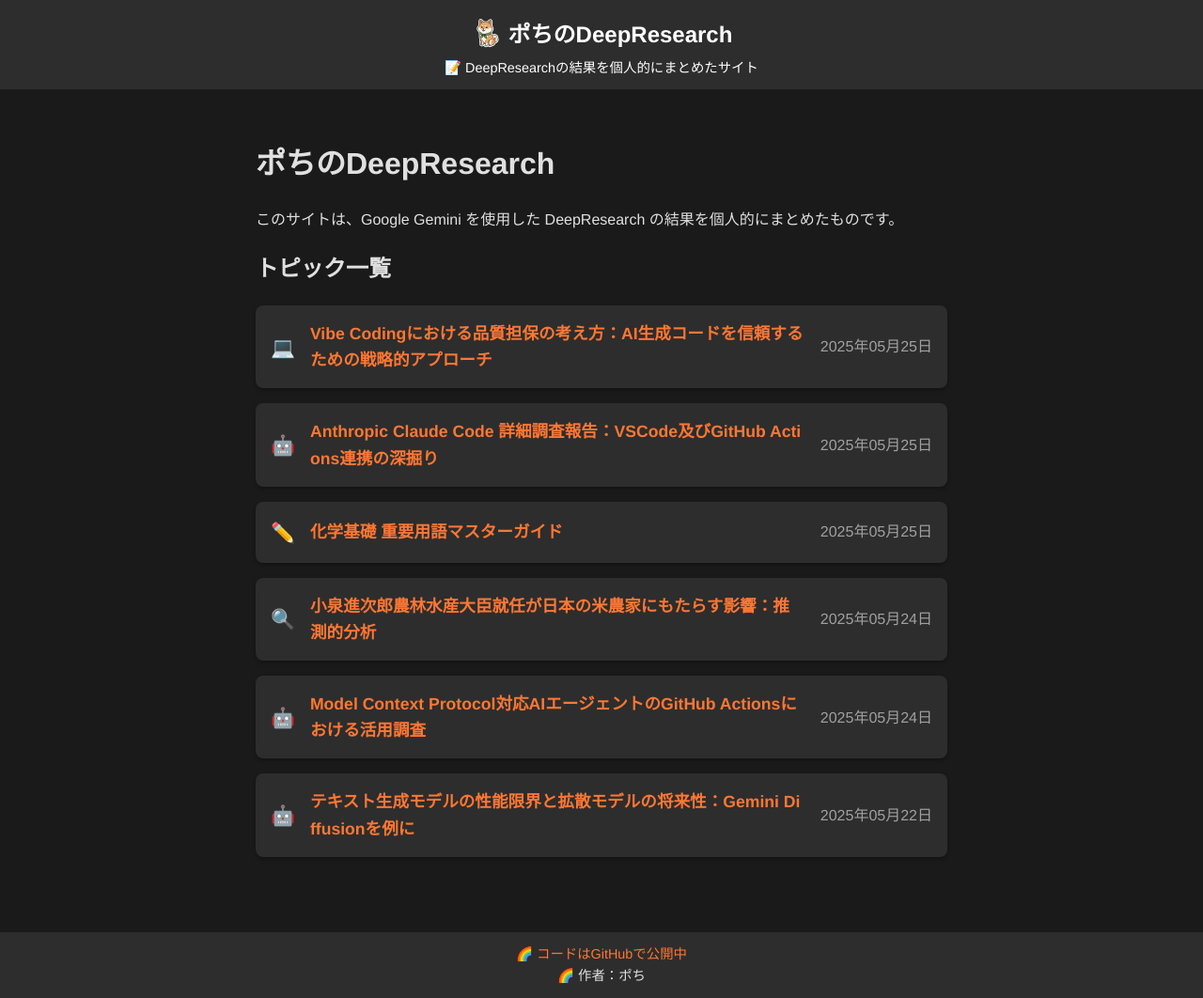
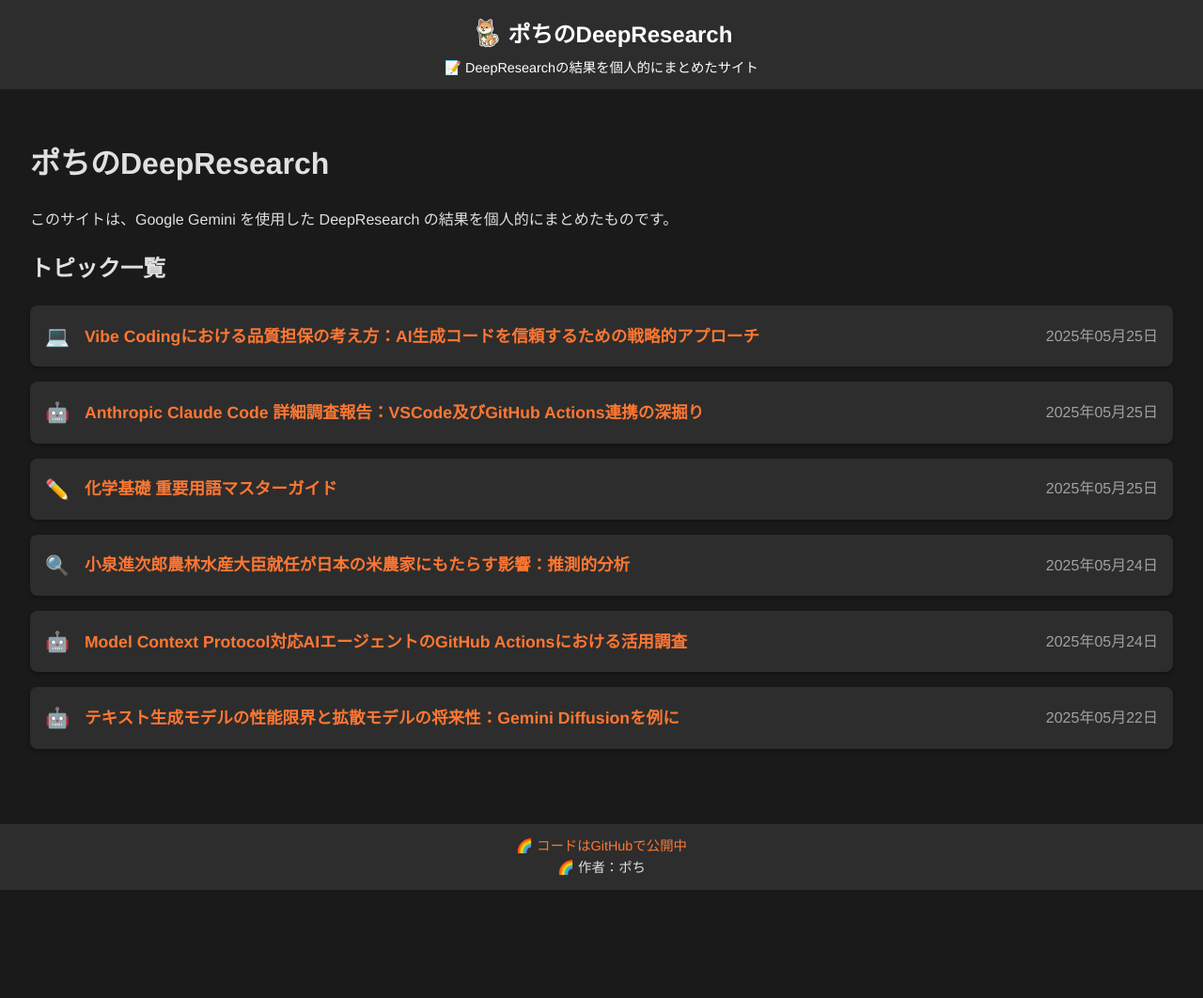
Before and after one commit to aegisfleet/share-deepresearch, a Jekyll site: the page built from index.md, in a window 1280 px wide. Shown: the whole page at 94% size. Built offline with Jekyll 4.4.1, drawn with Linux system fonts in a browser that asks for light colours; after the commit the page ends 947 px from its top, so only the background shows below that.

Commit message:
レイアウト調整

```diff
--- a/assets/css/style.css
+++ b/assets/css/style.css
@@ -36,7 +36,7 @@
 
 /* コンテンツラッパー */
 .main-content {
-    max-width: 800px;
+    max-width: 1600px;
     margin: 0 auto;
     padding: 1rem;
     width: 100%;
@@ -126,7 +126,7 @@
 }
 
 .main-content {
-    max-width: 800px;
+    max-width: 1600px;
     margin: 0 auto;
     padding: 2rem;
 }
@@ -256,7 +256,7 @@
 }
 
 .footer-content {
-    max-width: 800px;
+    max-width: 1600px;
     margin: 0 auto;
     padding: 0 1rem;    /* 2remから1remに縮小 */
 }
```
